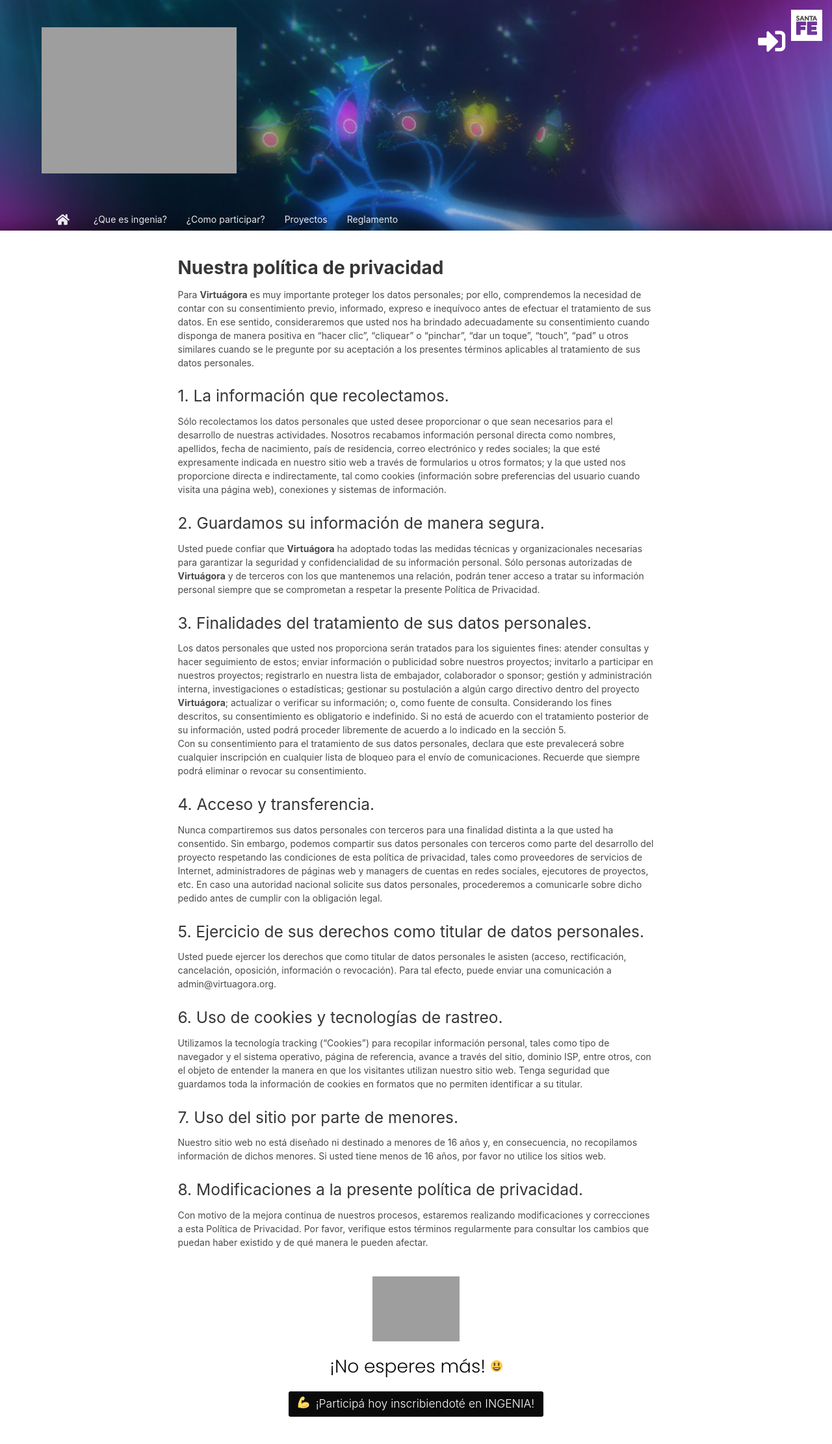
After one commit to virtuagora/ingenia-2018, a PHP site: template app/templates/ingenia/index/privacidad.twig in a window 1280 px wide. The commit adds this page. Shown: the whole page at 65% size. Run offline with PHP 8.4, Linux system fonts and the light colour scheme; the template is opened without the code that fills it, so the values that code supplies are empty; some libraries are stand-ins or nearby versions; grey boxes are pictures that could not be loaded.

Commit message:
Privacy Policy URL

```diff
--- a/app/routes.php
+++ b/app/routes.php
@@ -88,6 +88,12 @@ $app->get('/acerca', function ($request, $response, $args) {
     'headerActive' => 'showAcerca'
     ]);
 })->setName('showAcerca');
+
+$app->get('/privacidad', function ($request, $response, $args) {
+    return $this->view->render($response, 'ingenia/index/privacidad.twig', [
+    'headerActive' => 'showPrivacidad'
+    ]);
+})->setName('showPrivacidad');
 
 $app->get('/proyectos', function ($request, $response, $args) {
     return $this->view->render($response, 'ingenia/index/proyectos.twig', [
--- /dev/null
+++ b/app/templates/ingenia/index/privacidad.twig
@@ -0,0 +1,62 @@
+{# set show_footer = true #}
+{% set show_navbar = false %}
+{# set body_class = '' #}
+
+{% extends 'master.twig' %}
+{% block scriptshead %}
+  <script async="async" defer="defer" src="https://cdnjs.cloudflare.com/ajax/libs/masonry/4.0.0/masonry.pkgd.min.js"></script>
+{% endblock %}
+
+{% block body %}
+  {% include "ingenia/index/header.twig" %}
+  <div class="container">
+    <section class="section">
+      <div class="columns">
+        <div class="column is-8 is-offset-2 content">
+          <h1>
+            <b>Nuestra política de privacidad</b>
+          </h1>
+          <p>Para
+            <b>Virtuágora</b>
+            es muy importante proteger los datos personales; por ello, comprendemos la necesidad de contar con su consentimiento previo, informado, expreso e inequívoco antes de efectuar el tratamiento de sus datos. En ese sentido, consideraremos que usted nos ha brindado adecuadamente su consentimiento cuando disponga de manera positiva en “hacer clic”, “cliquear” o “pinchar”, “dar un toque”, “touch”, “pad” u otros similares cuando se le pregunte por su aceptación a los presentes términos aplicables al tratamiento de sus datos personales.</p>
+          <h2>1. La información que recolectamos.</h2>
+          <p>Sólo recolectamos los datos personales que usted desee proporcionar o que sean necesarios para el desarrollo de nuestras actividades. Nosotros recabamos información personal directa como nombres, apellidos, fecha de nacimiento, país de residencia, correo electrónico y redes sociales; la que esté expresamente indicada en nuestro sitio web a través de formularios u otros formatos; y la que usted nos proporcione directa e indirectamente, tal como cookies (información sobre preferencias del usuario cuando visita una página web), conexiones y sistemas de información.</p>
+          <h2>2. Guardamos su información de manera segura.</h2>
+          <p>Usted puede confiar que
+            <b>Virtuágora</b>
+            ha adoptado todas las medidas técnicas y organizacionales necesarias para garantizar la seguridad y confidencialidad de su información personal. Sólo personas autorizadas de
+            <b>Virtuágora</b>
+            y de terceros con los que mantenemos una relación, podrán tener acceso a tratar su información personal siempre que se comprometan a respetar la presente Política de Privacidad.</p>
+          <h2>3. Finalidades del tratamiento de sus datos personales.</h2>
+          <p>Los datos personales que usted nos proporciona serán tratados para los siguientes fines: atender consultas y hacer seguimiento de estos; enviar información o publicidad sobre nuestros proyectos; invitarlo a participar en nuestros proyectos; registrarlo en nuestra lista de embajador, colaborador o sponsor; gestión y administración interna, investigaciones o estadísticas; gestionar su postulación a algún cargo directivo dentro del proyecto
+            <b>Virtuágora</b>; actualizar o verificar su información; o, como fuente de consulta. Considerando los fines descritos, su consentimiento es obligatorio e indefinido. Si no está de acuerdo con el tratamiento posterior de su información, usted podrá proceder libremente de acuerdo a lo indicado en la sección 5.<br>
+            Con su consentimiento para el tratamiento de sus datos personales, declara que este prevalecerá sobre cualquier inscripción en cualquier lista de bloqueo para el envío de comunicaciones. Recuerde que siempre podrá eliminar o revocar su consentimiento.</p>
+          <h2>4. Acceso y transferencia.</h2>
+          <p>Nunca compartiremos sus datos personales con terceros para una finalidad distinta a la que usted ha consentido. Sin embargo, podemos compartir sus datos personales con terceros como parte del desarrollo del proyecto respetando las condiciones de esta política de privacidad, tales como proveedores de servicios de Internet, administradores de páginas web y managers de cuentas en redes sociales, ejecutores de proyectos, etc. En caso una autoridad nacional solicite sus datos personales, procederemos a comunicarle sobre dicho pedido antes de cumplir con la obligación legal.</p>
+          <h2>5. Ejercicio de sus derechos como titular de datos personales.</h2>
+          <p>Usted puede ejercer los derechos que como titular de datos personales le asisten (acceso, rectificación, cancelación, oposición, información o revocación). Para tal efecto, puede enviar una comunicación a admin@virtuagora.org.</p>
+          <h2>6. Uso de cookies y tecnologías de rastreo.</h2>
+          <p>Utilizamos la tecnología tracking (“Cookies”) para recopilar información personal, tales como tipo de navegador y el sistema operativo, página de referencia, avance a través del sitio, dominio ISP, entre otros, con el objeto de entender la manera en que los visitantes utilizan nuestro sitio web. Tenga seguridad que guardamos toda la información de cookies en formatos que no permiten identificar a su titular.</p>
+          <h2>7. Uso del sitio por parte de menores.</h2>
+          <p>Nuestro sitio web no está diseñado ni destinado a menores de 16 años y, en consecuencia, no recopilamos información de dichos menores. Si usted tiene menos de 16 años, por favor no utilice los sitios web.</p>
+          <h2>8. Modificaciones a la presente política de privacidad.</h2>
+          <p>Con motivo de la mejora continua de nuestros procesos, estaremos realizando modificaciones y correcciones a esta Política de Privacidad. Por favor, verifique estos términos regularmente para consultar los cambios que puedan haber existido y de qué manera le pueden afectar.</p>
+        </div>
+      </div>
+<br>
+<img src="{{asset('img/slogan3-dark.svg')}}" class="image is-hidden-touch" style="height: 100px; margin: 0 auto;">
+<img src="{{asset('img/slogan4-dark.svg')}}" class="image is-hidden-desktop" style="width: 250px; margin: 0 auto;">
+{% if subject.id is null %}
+  <br>
+  <h3 class="subtitle is-3 has-text-centered has-text-black">
+    ¡No esperes más!
+    <i class="em em-smiley"></i>
+  </h3>
+  <div class="buttons is-centered">
+    <a href="{{path_for('showLogin')}}" class="button is-medium is-black is-800">
+      <i class="em em-muscle"></i>&nbsp;&nbsp;¡Participá hoy inscribiendoté en INGENIA!</a>
+  </div>
+{% endif %}
+    </section>
+  </div>
+{% endblock %}
```
